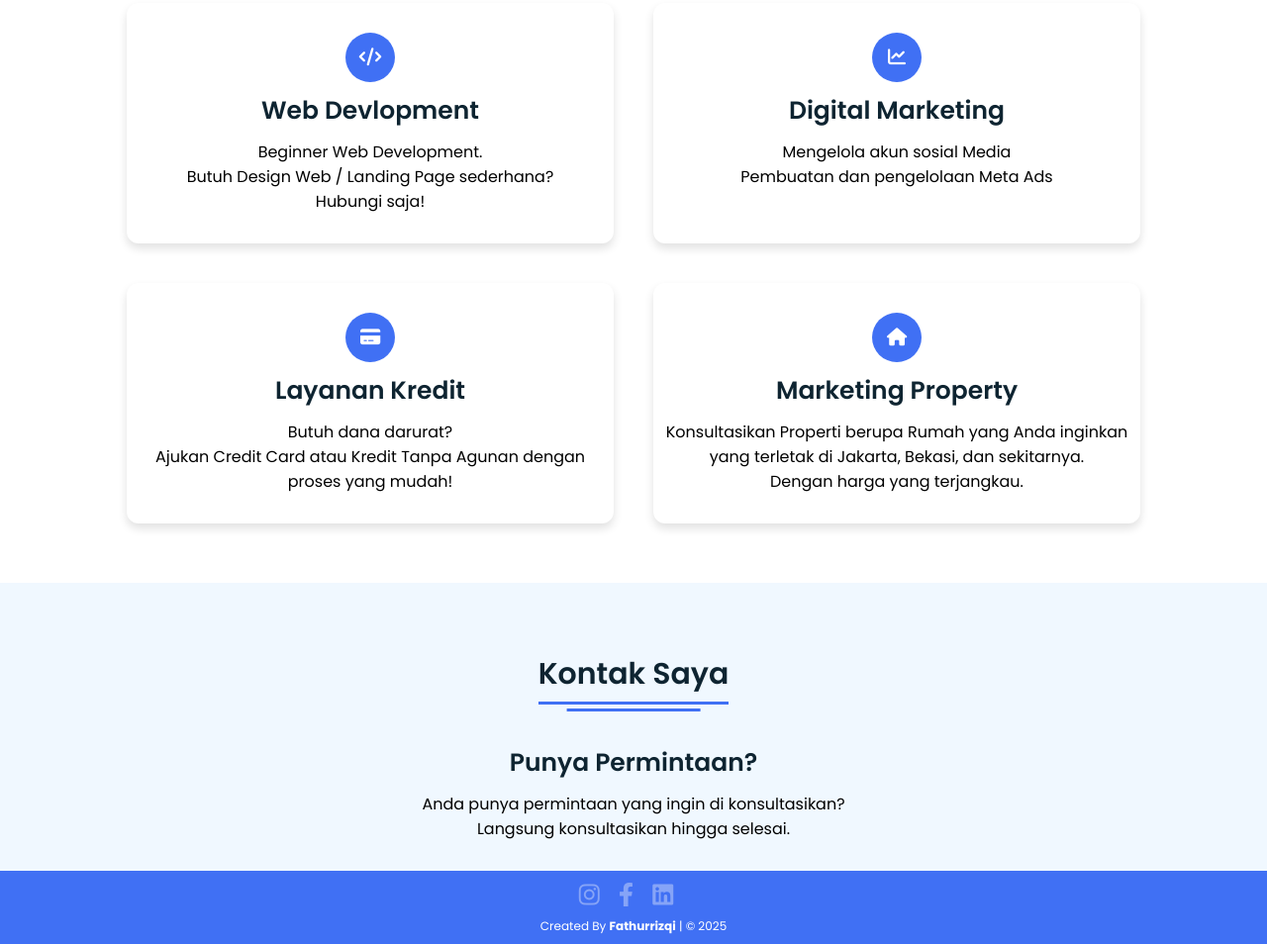
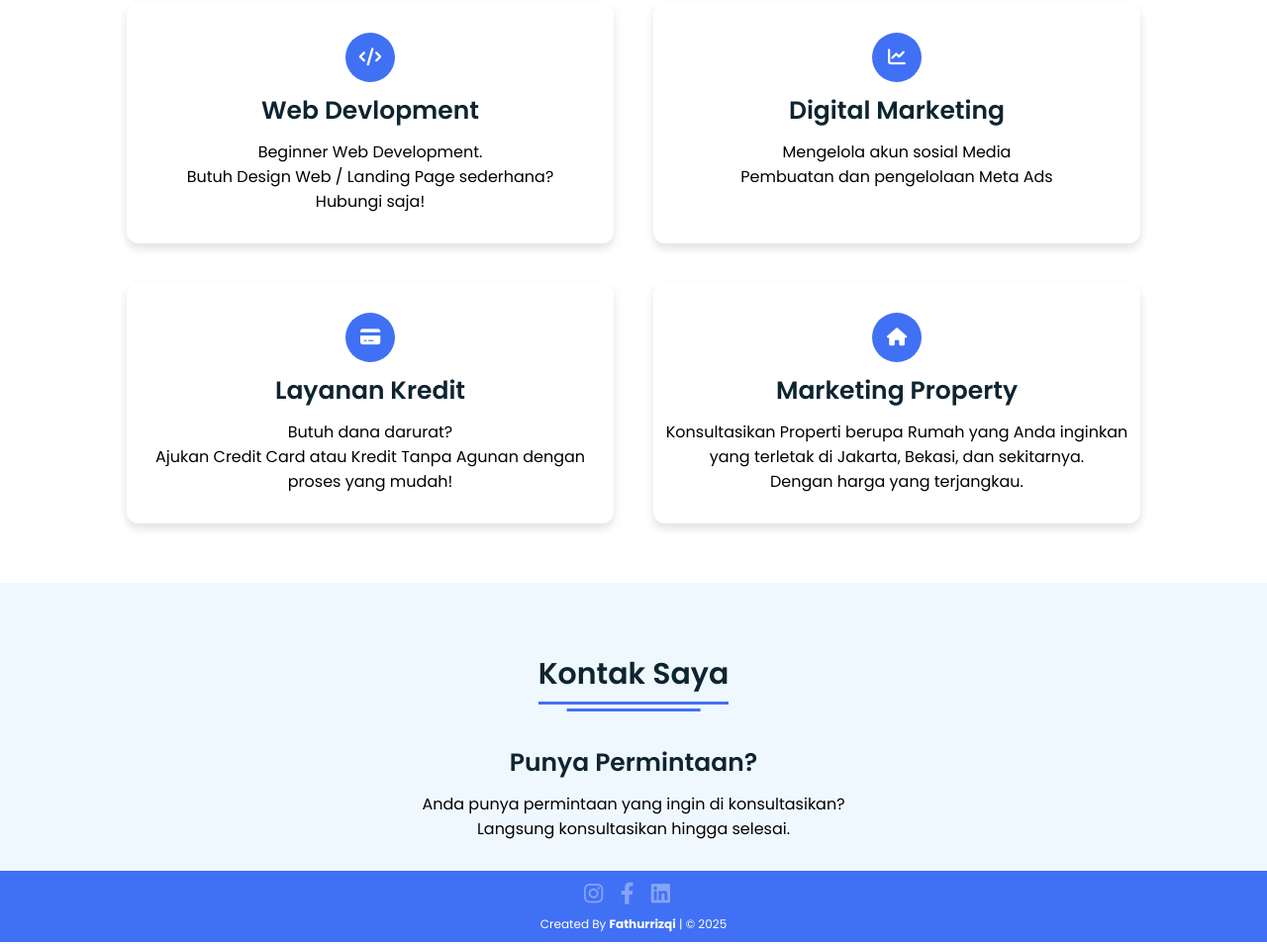
Before and after one commit to Fathurrizqi25/My-profil, a plain HTML site: page index.html in a window 1280 px wide. Shown: the part 2163-3117 px from the top of the page at 99% size. Drawn offline with nearby package versions, Linux system fonts and the light colour scheme.

Commit message:
Update style.css

```diff
--- a/style.css
+++ b/style.css
@@ -93,8 +93,8 @@ nav.sticky .menu a:hover {
 
 footer .media-icons a {
   color: #bfcff98d;
-  font-size: 24px;
-  margin-right: 15px;
+  font-size: 22px;
+  margin-right: 13px;
   width: 20px;
   height: 20px;
   border-radius: 50%;
@@ -108,7 +108,7 @@ footer .media-icons a:hover {
 .reveal {
   opacity: 0;
   transform: translateY(30px);
-  transition: all 0.8s cubic-bezier(0.5, 0, 0, 1);
+  transition: all 1.5s cubic-bezier(0.5, 0.3, 0.3, 1);
 }
 
 .reveal.active {
```
